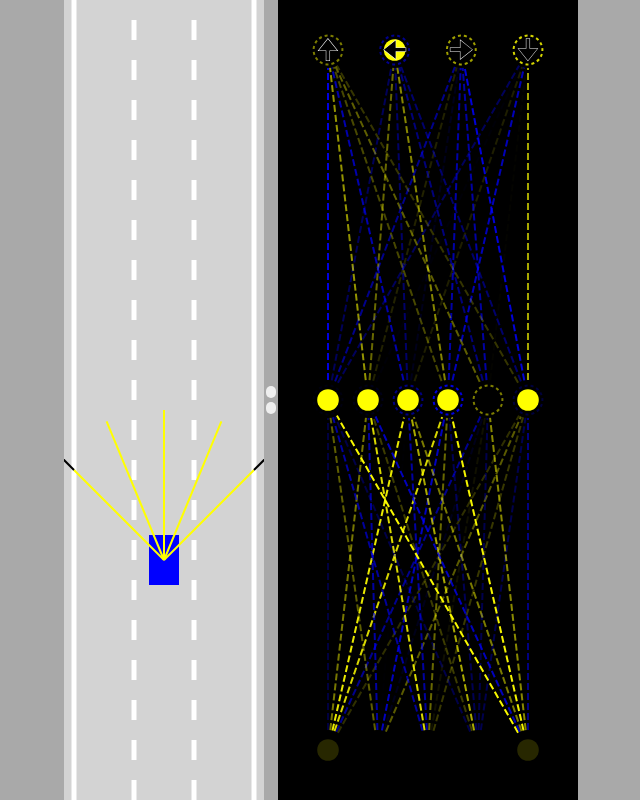
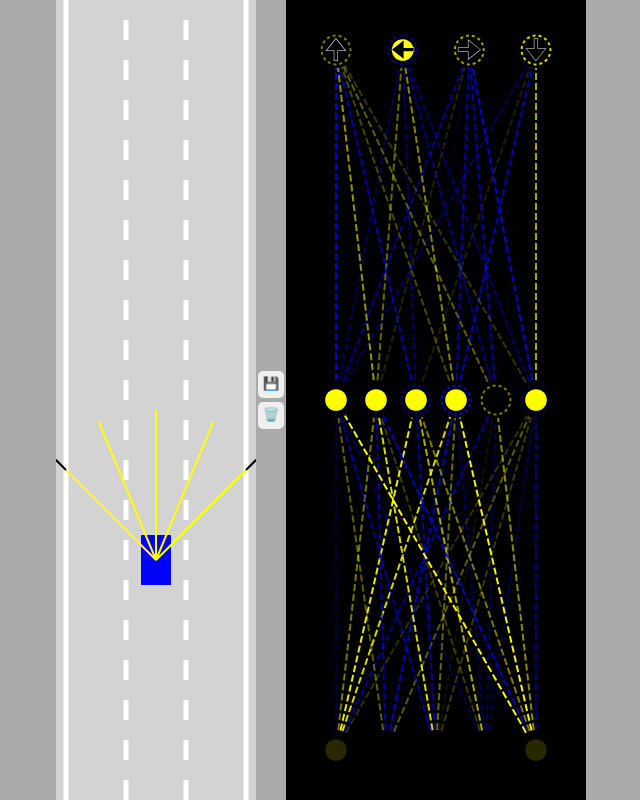
Before and after one commit to diogtsix/Self_Driving_Car_ANN_JavaScript, a plain HTML site: page index.html in a window 1280 px wide. Shown: the whole page, without its empty margins (319-959 px from the left). Drawn offline with Linux system fonts and the light colour scheme.

Commit message:
Wrote README file and also added discard and save emojes in the browser

```diff
--- a/index.html
+++ b/index.html
@@ -6,8 +6,8 @@
 <body>
     <canvas id="carCanvas"></canvas>
     <div id="verticalButtons">
-        <button onclick="save()"></button>
-        <button onclick="discard()"></button>
+        <button onclick="save()">💾</button>
+        <button onclick="discard()">🗑️</button>
     </div>
 
     <canvas id="networkCanvas"></canvas>
```
Also changed, not shown: 1 other file.
